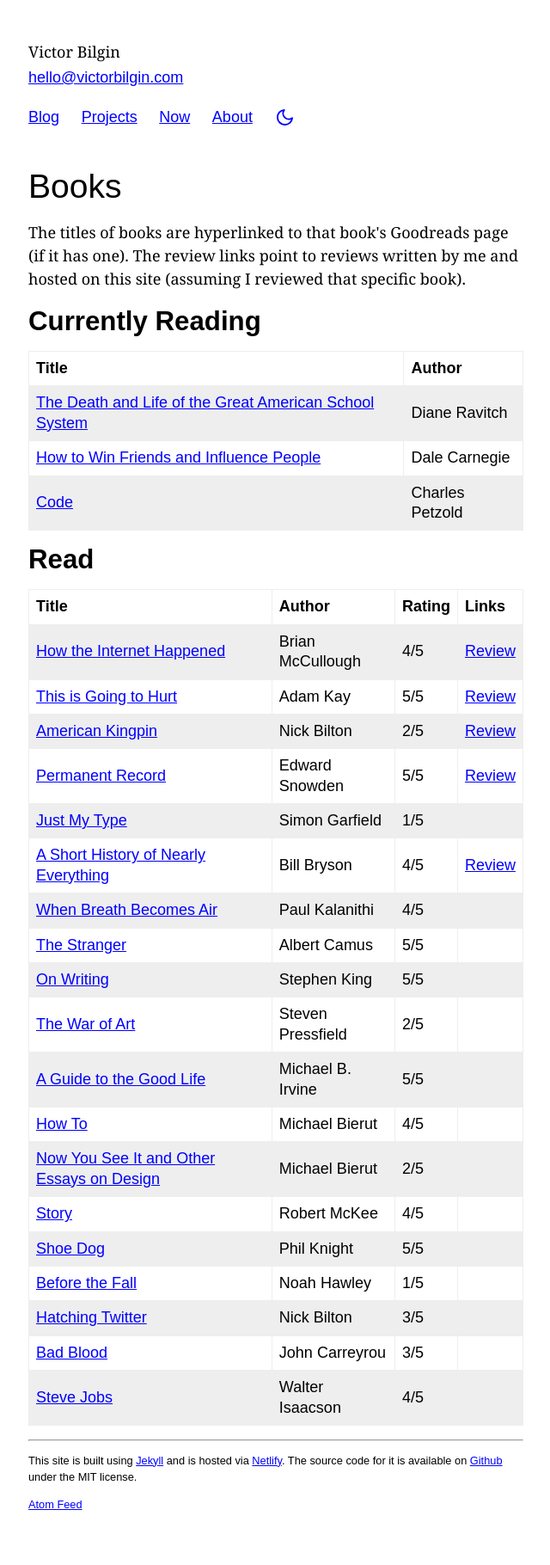
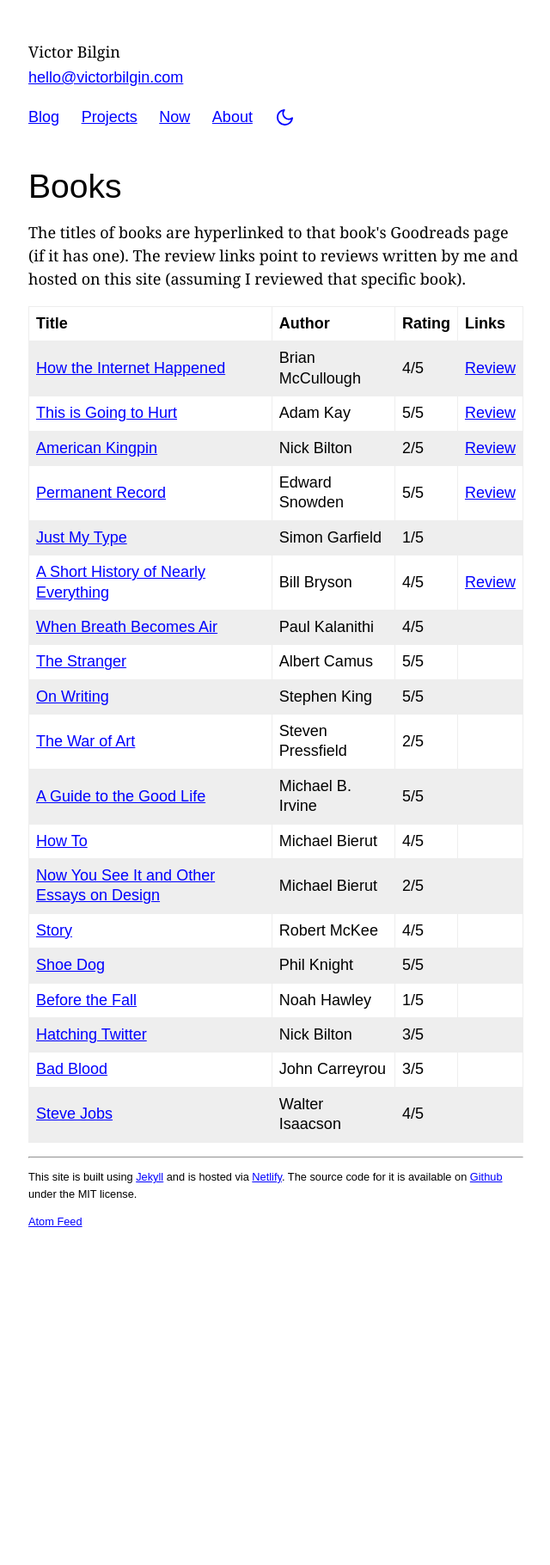
Before and after one commit to vbilgin/vb-v7, a Jekyll site: the page built from _projects/books.html, in a window 1280 px wide. Shown: the whole page at 86% size, without its empty margins (319-959 px from the left). Built offline with Jekyll 4.4.1, drawn with Linux system fonts in a browser that asks for light colours; after the commit the page ends 1491 px from its top, so only the background shows below that.

Commit message:
Added expense + changed books and projects pages

```diff
--- a/_data/spending.yml
+++ b/_data/spending.yml
@@ -94,3 +94,6 @@
 - date: 2021-01-18
   name: "Bound (iOS app)"
   amount: 3.99
+- date: 2021-01-18
+  name: "Air freshener (Amazon)"
+  amount: 13.04
--- a/_projects/books.html
+++ b/_projects/books.html
@@ -6,31 +6,6 @@ permalink: /projects/books
 <p>
   The titles of books are hyperlinked to that book's Goodreads page (if it has one). The review links point to reviews written by me and hosted on this site (assuming I reviewed that specific book).
 </p>
-
-<h2>Currently Reading</h2>
-
-<table class="reading__table">
-  <tr>
-    <th>Title</th>
-    <th>Author</th>
-  </tr>
-  {% for book in site.data.books reversed %}
-  {% if book.state == "reading" %}
-  <tr>
-    <td>
-      {% if book.gr-link == null %}
-      {{ book.title }}
-      {% else %}
-      <a href="{{ book.gr-link }}">{{ book.title }}</a>
-      {% endif %}
-    </td>
-    <td>{{ book.author }}</td>
-  </tr>
-  {% endif %}
-  {% endfor %}
-</table>
-
-<h2>Read</h2>
 
 <table class="read__table">
   <tr>
```
Also changed, not shown: _pages/projects.md (+3 -3 lines).
